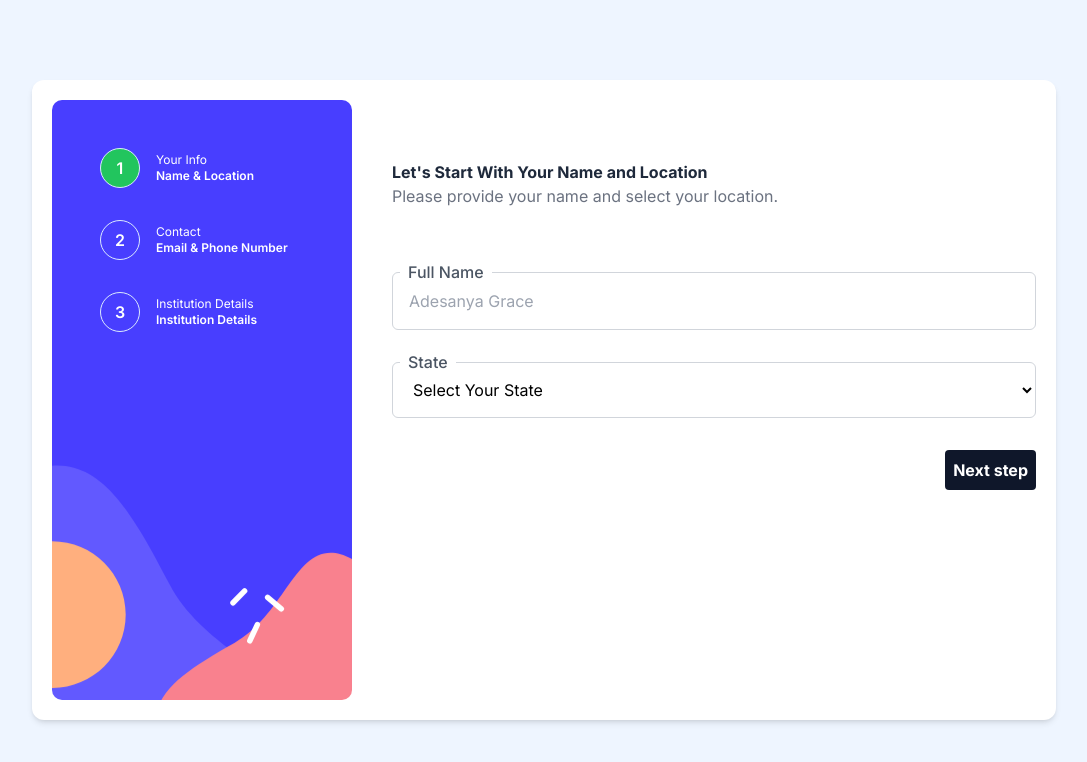
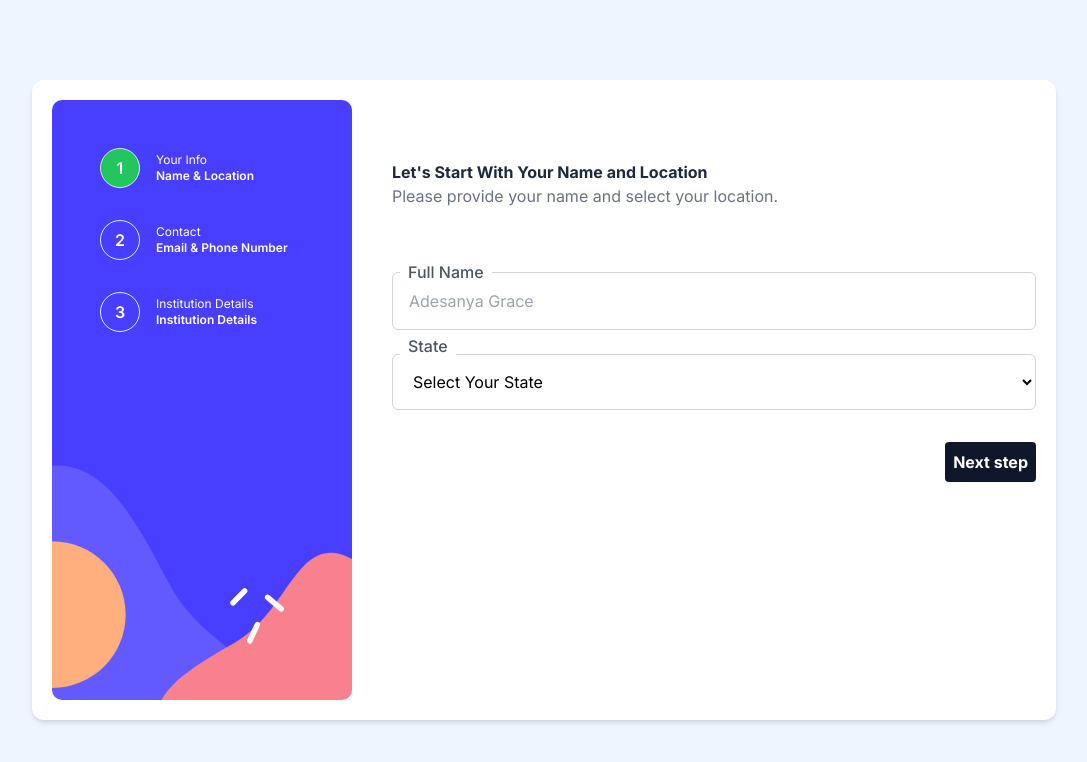
Before and after one commit to Nelfund/nelfund, a Next.js app: page / in a window 1280 px wide. Shown: the top 762 px of the page, without its empty margins (96-1183 px from the left). Built offline with nearby package versions, Linux system fonts and the light colour scheme.

Commit message:
state label adjusted

```diff
--- a/components/YourInfo/index.jsx
+++ b/components/YourInfo/index.jsx
@@ -74,11 +74,11 @@ const YourInfo = () => {
         </div>
 
         <div className="mt-10">
-          <label className="absolute px-2 ml-2 -mt-3 font-medium text-gray-600 bg-white">
+          <label className="absolute px-2 ml-2 -mt-5 font-medium text-gray-600 bg-white">
             State
           </label>
           <select
-            className="block w-full px-4 py-4 mt-2 text-base placeholder-gray-400 bg-white border border-gray-300 rounded-md focus:outline-none focus:border-black"
+            className="block w-full px-4 py-4 -mt-2 text-base placeholder-gray-400 bg-white border border-gray-300 rounded-md focus:outline-none focus:border-black"
             {...register("location", { required: true })}
           >
             <option value="" disabled selected>
```
